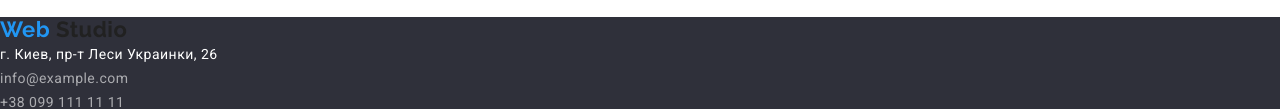
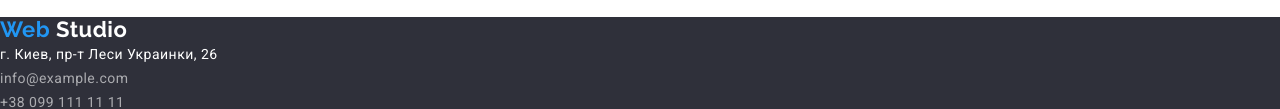
Before and after one commit to GrygoriyChernish/goit-markup-hw-02, a plain HTML site: page index.html in a window 1280 px wide. Shown: the part 4845-4954 px from the top of the page. Drawn offline with Linux system fonts and the light colour scheme.

Commit message:
Закончил ДЗ -02

```diff
--- a/css/style.css
+++ b/css/style.css
@@ -143,7 +143,7 @@ body {
 
 .footer-logo {
   font-family: var(--secondary-font);
-  color: inherit;
+  color: var(--white-text-color);
   font-weight: 700;
   font-size: 22px;
   line-height: 1.18;
```
